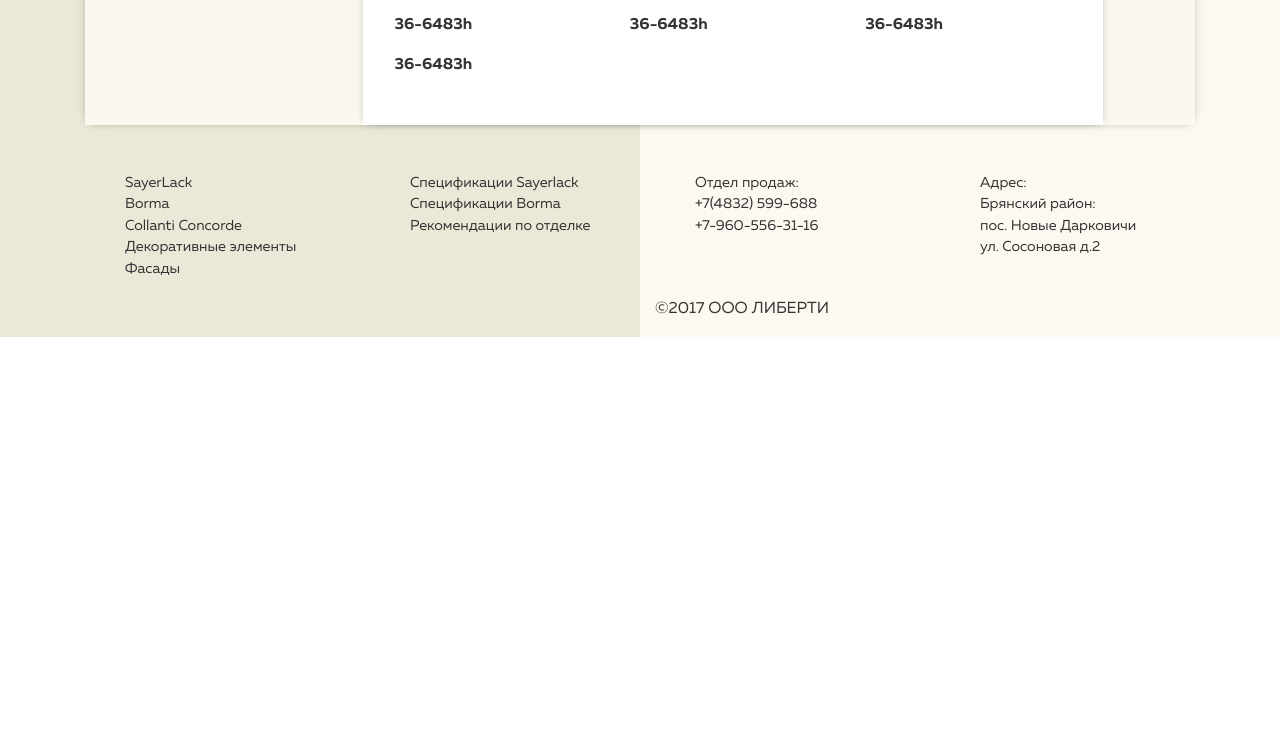
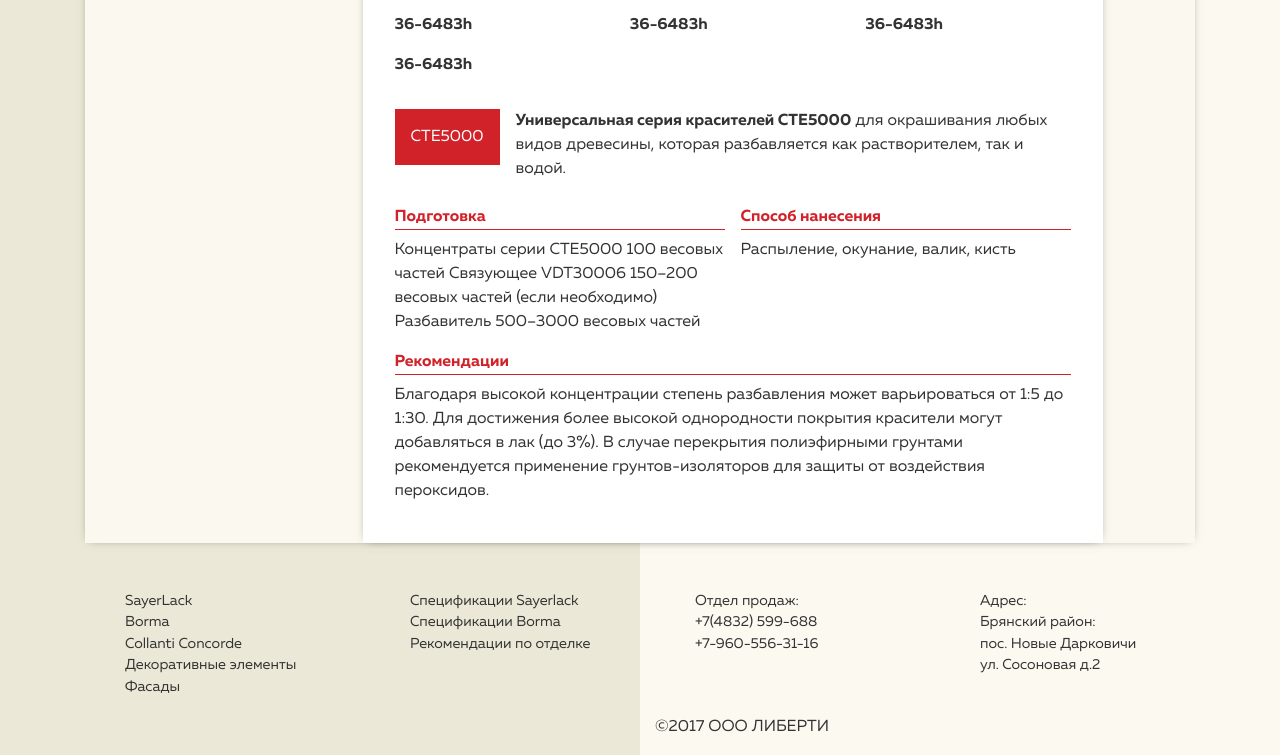
Before and after one commit to terlim/lak32v2, a website: page src/html/index.html in a window 1280 px wide. Shown: the part 2563-3318 px from the top of the page. Before the commit the page ends 2900 px from the top, so only its background shows below. Drawn offline with nearby package versions, Linux system fonts and the light colour scheme; files that its build step writes are made by us from their sources; files whose address does not match are found by name; a web font is replaced by a local one.

Commit message:
18052019

```diff
--- /dev/null
+++ b/src/blocks/sirca/sirca.html
@@ -0,0 +1,44 @@
+<a class="sirca-item__link" href="/">
+    <div class="sirca-item">
+        <div class="sirca-item__title">
+            СТЕ5000
+        </div>
+        <div class="sirca-item__description">
+            <strong>Универсальная серия красителей СТЕ5000</strong> для окрашивания любых
+            видов древесины, которая разбавляется как растворителем, так и водой.
+        </div>
+    </div>
+</a>
+
+
+<div class="sirca-tovar">
+    <div class="sirca-tovar__item">
+        <div class="sirca-tovar__item-title">
+            Подготовка
+        </div>
+        <div class="sirca-tovar__item-description">
+            Концентраты серии CTE5000 100 весовых частей
+            Связующее VDT30006 150–200 весовых частей
+            (если необходимо)
+            Разбавитель 500–3000 весовых частей
+        </div>
+    </div>
+    <div class="sirca-tovar__item">
+        <div class="sirca-tovar__item-title">
+            Способ нанесения
+        </div>
+        <div class="sirca-tovar__item-description">
+            Распыление, окунание, валик, кисть
+        </div>
+    </div>
+    <div class="sirca-tovar__item">
+        <div class="sirca-tovar__item-title">
+            Рекомендации
+        </div>
+        <div class="sirca-tovar__item-description">
+            Благодаря высокой концентрации степень разбавления может варьироваться от 1:5 до 1:30. Для достижения более высокой однородности покрытия красители могут добавляться в лак (до 3%). В случае
+            перекрытия полиэфирными грунтами рекомендуется применение грунтов-изоляторов для защиты от
+            воздействия пероксидов.
+        </div>
+    </div>
+</div>
--- /dev/null
+++ b/src/blocks/sirca/sirca.scss
@@ -0,0 +1,82 @@
+@import "../../../node_modules/bootstrap/scss/functions";
+@import "../../../node_modules/bootstrap/scss/variables";
+@import "../../../node_modules/bootstrap/scss/mixins";
+
+.sirca-item{
+  display: flex;
+  flex-direction: column;
+  justify-content: space-between;
+  margin: 1rem 0 1rem 0;
+  align-items: stretch;
+
+  .sirca-item__title{
+    padding: 1rem;
+    background-color: #d22229;
+    color: white;
+    text-align: center;
+  }
+  .sirca-item__description{
+    margin-top: 1rem;
+  }
+
+}
+.sirca-item__link{
+  text-decoration: none;
+  color: #333;
+  &:hover{
+    text-decoration: none;
+    cursor: pointer;
+    color: #989292;;
+  }
+}
+
+.sirca-tovar{
+  display: flex;
+  flex-direction: column;
+
+  .sirca-tovar__item-title{
+    color: #d22229;
+    border-bottom: 1px solid #d22229;
+    font-weight: 600;
+  }
+  .sirca-tovar__item-description{
+    padding: .5rem 0 0.5rem 0;
+  }
+
+}
+
+
+@include media-breakpoint-up(md){
+  .sirca-item{
+
+    flex-direction: row;
+    align-items: start;
+     .sirca-item__description{
+      margin: 0 0 0 1rem;
+
+     }
+
+  }
+
+  .sirca-tovar{
+    display: flex;
+    flex-direction: row;
+    flex-wrap: wrap;
+
+    .sirca-tovar__item{
+      flex-basis: 50%;
+      flex-grow: 1;
+      &:nth-child(odd){
+        padding: .5rem .5rem .5rem 0;
+      }
+      &:nth-child(even){
+        padding: .5rem 0 .5rem .5rem;
+      }
+      &:nth-child(odd):last-child{
+        padding: 0;
+      }
+    }
+
+
+  }
+}
--- a/src/css/style.css
+++ b/src/css/style.css
@@ -16,6 +16,7 @@
 @import "../blocks/collanti/collanti.css";
 @import "../blocks/facad/facad.css";
 @import "../blocks/specifications/specifications.css";
+@import "../blocks/sirca/sirca.css";
 
 @import "../blocks/footer/footer.css";
 @import "../blocks/fancybox/jquery.fancybox.min.css";
```
Also changed, not shown: src/blocks/body/body.html (+1 -0 lines), src/blocks/sirca/sirca.css (added), src/images/HTB1HTcuUHrpK1RjSZTE763WAVXaF.jpg (added).
